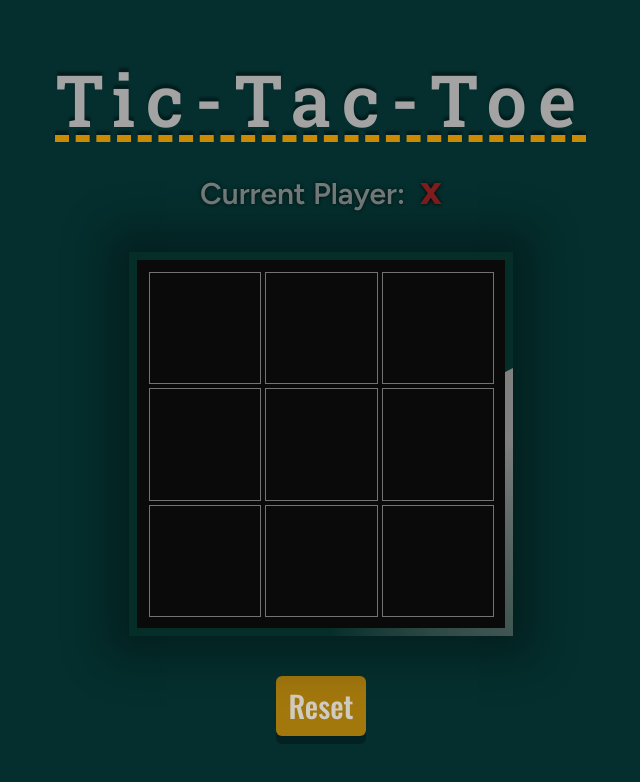
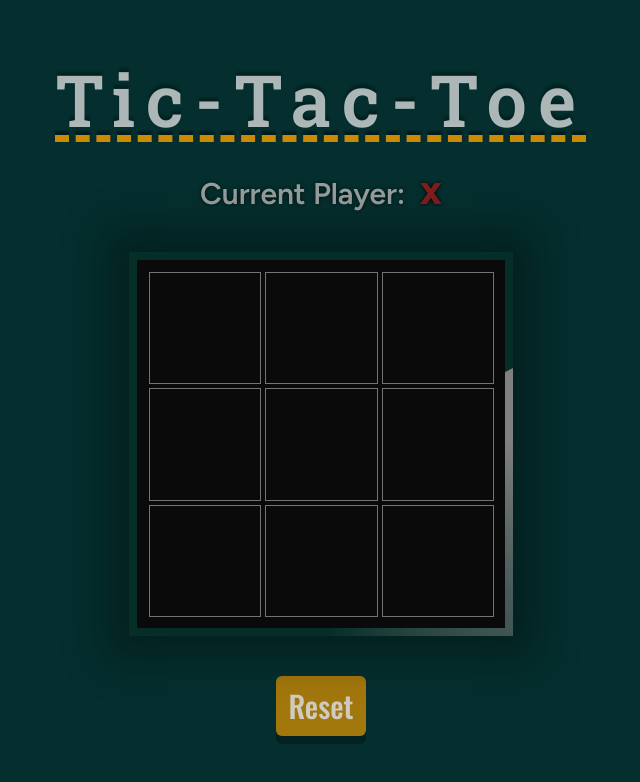
Before and after one commit to raidel-a/tic-tac-toe, a Next.js app: page / in a window 1280 px wide. Shown: the top 782 px of the page, without its empty margins (319-959 px from the left). Built offline with nearby package versions, Linux system fonts and the light colour scheme.

Commit message:
Update text styles and colors

```diff
--- a/pages/index.tsx
+++ b/pages/index.tsx
@@ -71,7 +71,7 @@ export default function Home() {
       <div className="grid items-center">
         <div className="flex flex-col items-center space-y-10">
           <h1
-            className={`typewriter text-5xl font-semibold text-neutral-400 underline decoration-yellow-600 underline-offset-8 drop-shadow-[0_-4px_1px_rgba(0,0,0,0.4)] md:text-7xl ${
+            className={`typewriter text-5xl font-semibold text-neutral-100/70 underline decoration-yellow-600 underline-offset-8 drop-shadow-[0_-4px_1px_rgba(0,0,0,0.4)] md:text-7xl ${
               gameOver ? 'decoration-solid' : 'decoration-dashed'
             } `}
           >
@@ -79,7 +79,7 @@ export default function Home() {
           </h1>
           {!gameOver ? (
             <div
-              className={`text-3xl ${figtree.className} font-semibold text-neutral-400/70 drop-shadow-[0_0_2px_rgba(0,0,0,1)]`}
+              className={`text-3xl ${figtree.className} font-semibold text-neutral-300/70 drop-shadow-[0_0_2px_rgba(0,0,0,1)]`}
             >
               Current Player: &nbsp;
               <span
@@ -92,7 +92,7 @@ export default function Home() {
             </div>
           ) : (
             <div
-              className={`text-3xl ${figtree.className} font-semibold text-neutral-400/70 drop-shadow-[0_0_2px_rgba(0,0,0,1)]`}
+              className={`text-3xl ${figtree.className} font-semibold text-neutral-300/70 drop-shadow-[0_0_2px_rgba(0,0,0,1)]`}
             >
               {message}
             </div>
```
